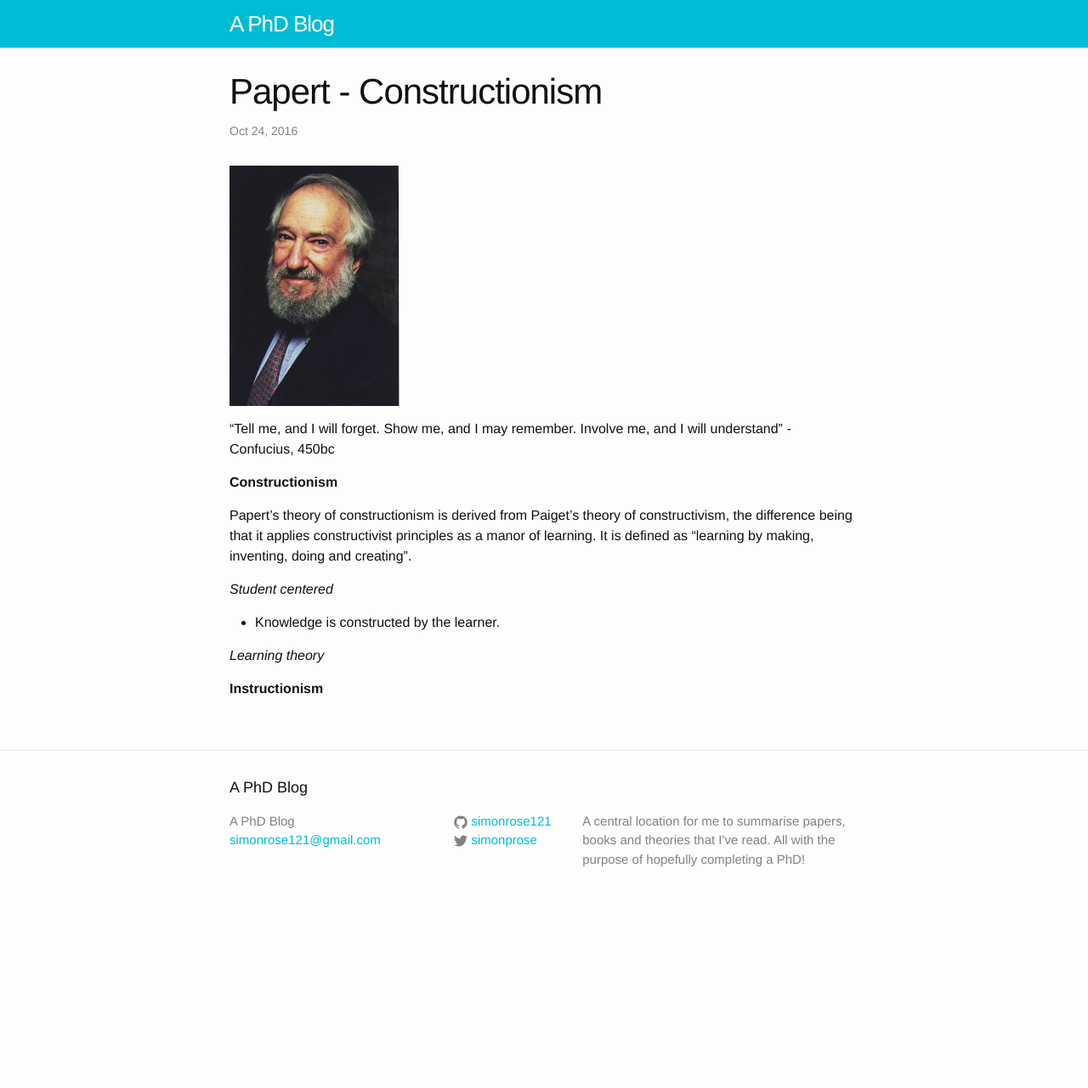
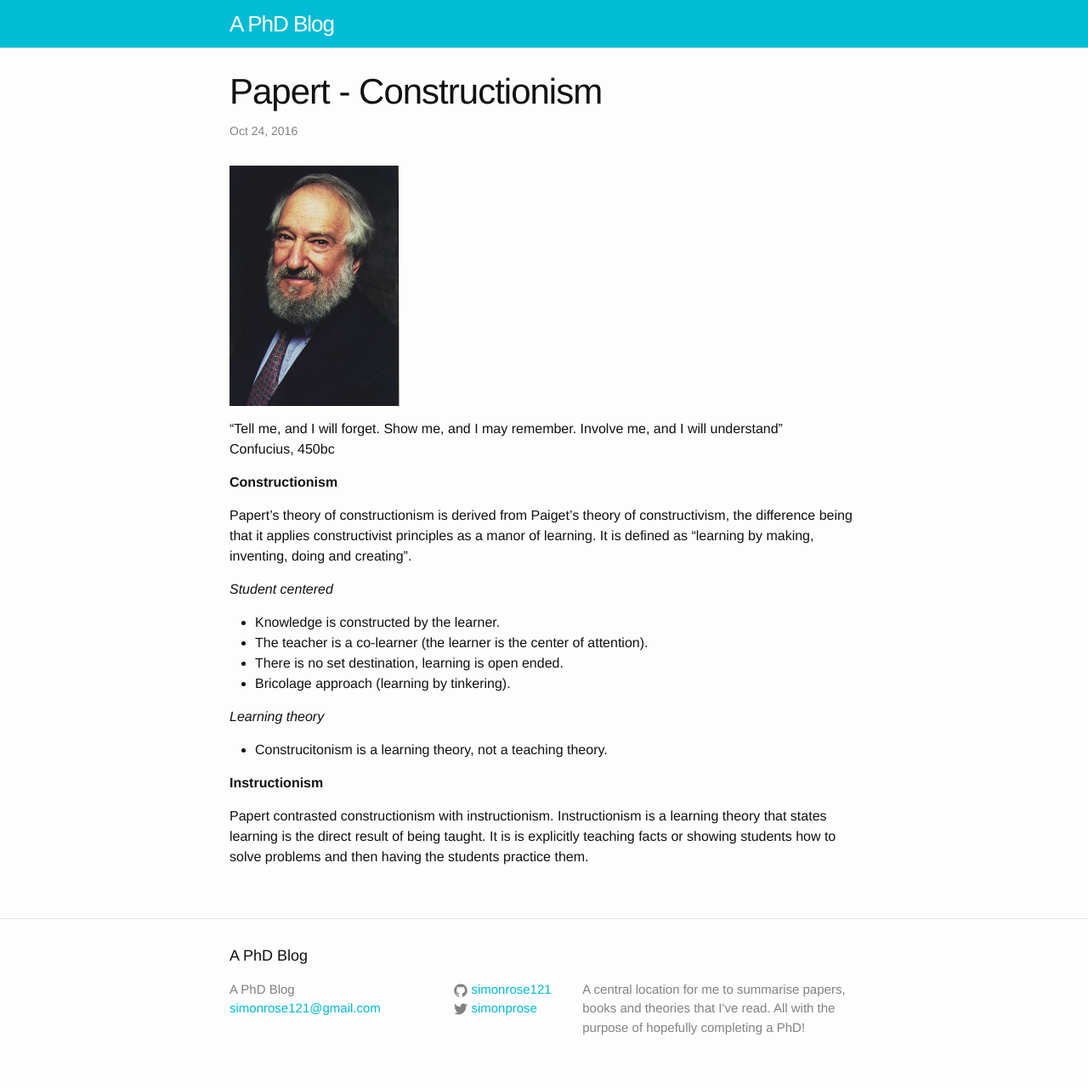
Before and after one commit to simonrose121/phd, a Jekyll site: the page built from _posts/2016-10-24-papert.md, in a window 1280 px wide. Shown: the whole page at 85% size. Built offline with Jekyll 4.4.1, drawn with Linux system fonts in a browser that asks for light colours; before the commit the page ends 1083 px from its top, so only the background shows below that.

Commit message:
Constructionism content

```diff
--- a/_posts/2016-10-24-papert.md
+++ b/_posts/2016-10-24-papert.md
@@ -7,7 +7,10 @@ categories:
 
 ![Papert]({{ site.url }}{{ site.baseurl }}/assets/papert.jpg){:width="200px"}
 
-"Tell me, and I will forget. Show me, and I may remember. Involve me, and I will understand" - Confucius, 450bc
+"Tell me, and I will forget.
+Show me, and I may remember.
+Involve me, and I will understand"
+Confucius, 450bc
 
 **Constructionism**
 
@@ -16,7 +19,14 @@ Papert's theory of constructionism is derived from Paiget's theory of constructi
 *Student centered*
 
 - Knowledge is constructed by the learner.
+- The teacher is a co-learner (the learner is the center of attention).
+- There is no set destination, learning is open ended.
+- Bricolage approach (learning by tinkering).
 
 *Learning theory*
 
+- Construcitonism is a learning theory, not a teaching theory.
+
 **Instructionism**
+
+Papert contrasted constructionism with instructionism. Instructionism is a learning theory that states learning is the direct result of being taught. It is is explicitly teaching facts or showing students how to solve problems and then having the students practice them.
```
